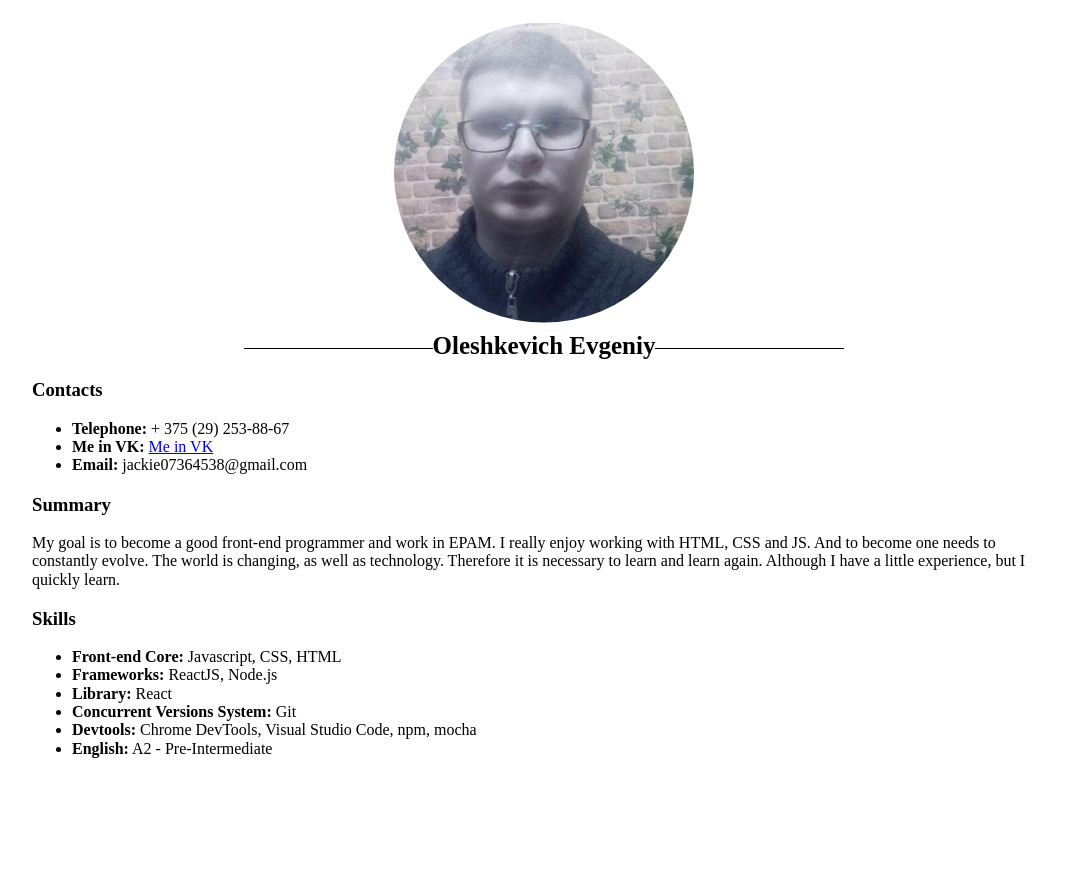
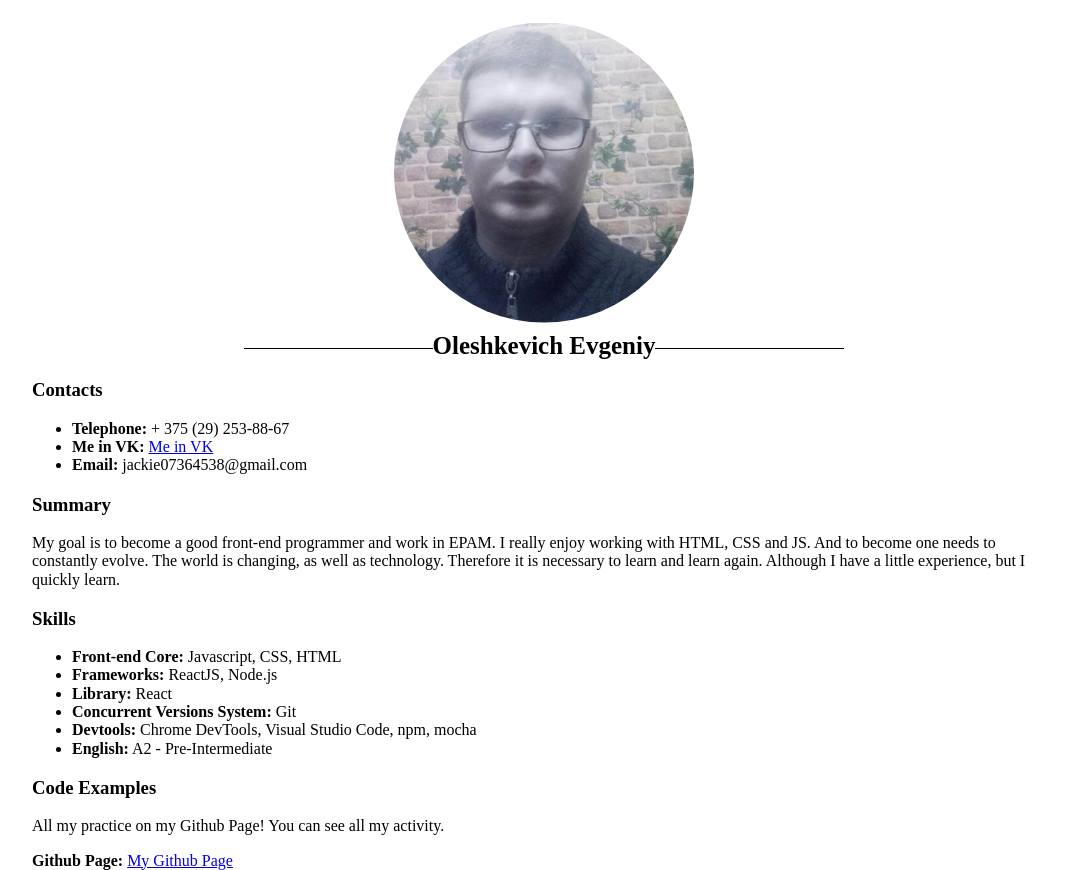
Before and after one commit to SystemGhost/rsschool-2019Q1-cv, a plain HTML site: page index.html in a window 1280 px wide. Shown: the part 129-999 px from the top of the page, without its empty margins (96-1183 px from the left). Before the commit the page ends 903 px from the top, so only its background shows below. Drawn offline with Linux system fonts and the light colour scheme.

Commit message:
feat: add example section

```diff
--- a/index.html
+++ b/index.html
@@ -78,6 +78,12 @@
           <li><b>English:</b> A2 - Pre-Intermediate</li>
         </ul>
       </section>
+      <section id="example">
+        <h3>Code Examples</h3>
+        <p>All my practice on my Github Page! You can see all my activity.</p>
+        <b>Github Page:</b>
+        <a href="https://github.com/SystemGhost">My Github Page</a>
+      </section>
     </main>
   </body>
 </html>
```
